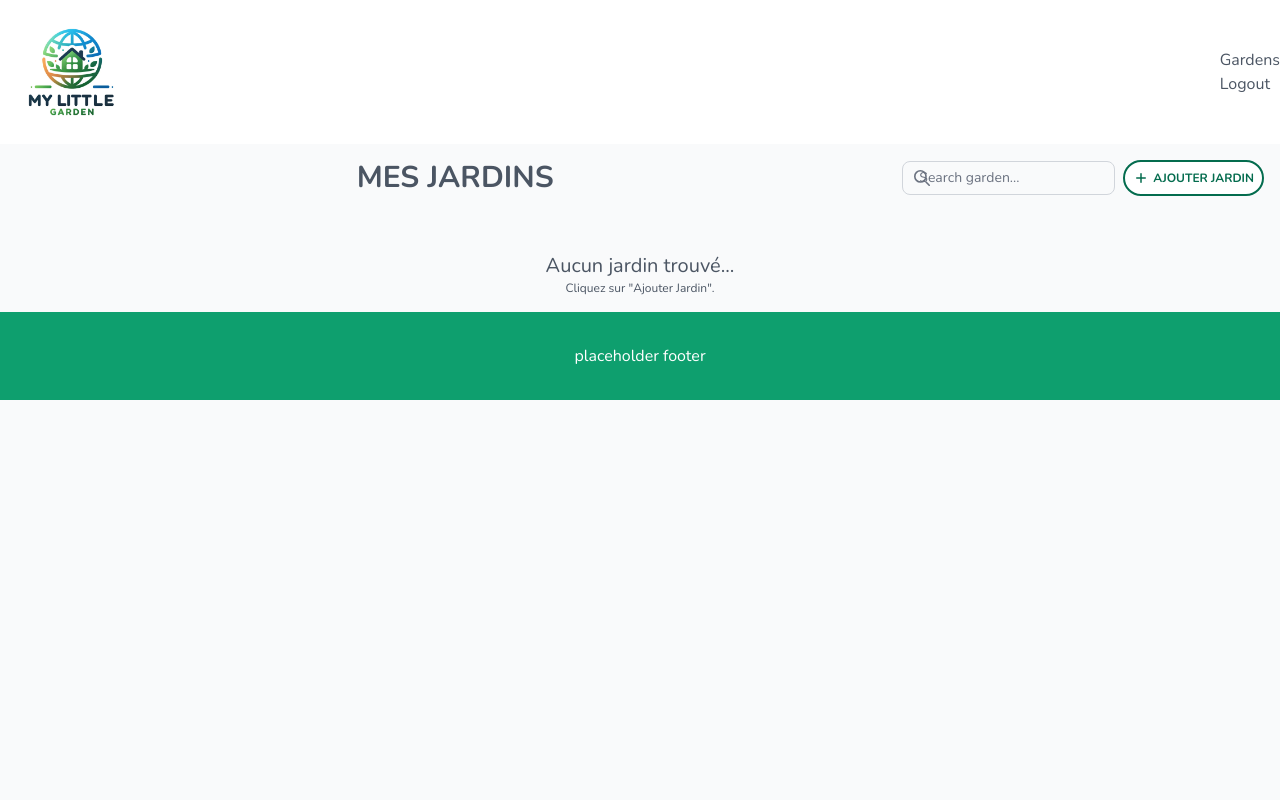
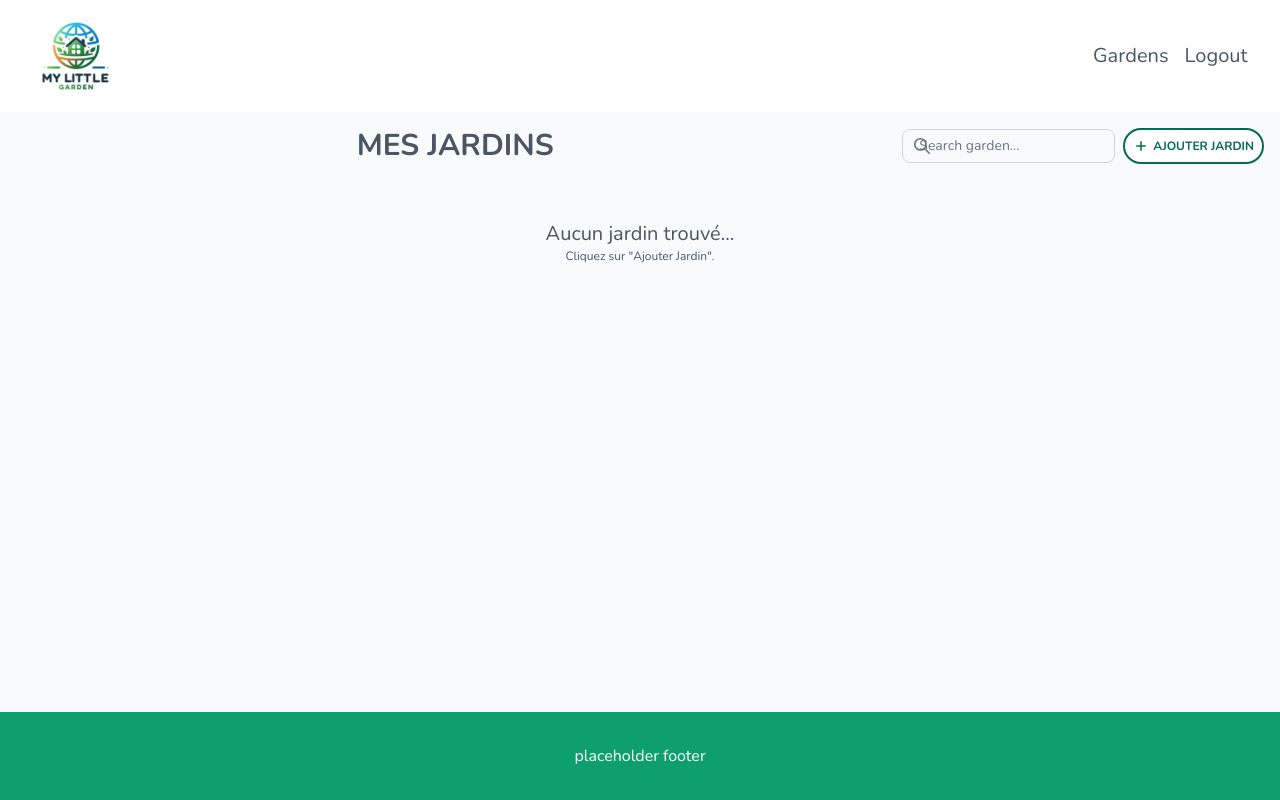
Before and after one commit to renlo08/my-little-garden, a Django app: page /gardens/ in a window 1280 px wide. Run offline with Django 4.2, Linux system fonts and the light colour scheme; the visitor is signed in with stand-in values (Sample User, id 1); data that the repository does not hold is empty; some libraries are stand-ins or nearby versions.

Commit message:
footer set at the end of the page. main as growable. Improve navbar.

```diff
--- a/app/static/css/mlghome-ui.css
+++ b/app/static/css/mlghome-ui.css
@@ -683,8 +667,8 @@ video {
   margin-top: 1rem;
 }
 
-.ms-2{
-  margin-inline-start: 0.5rem;
+.ml-5{
+  margin-left: 1.25rem;
 }
 
 .line-clamp-3{
@@ -746,20 +726,20 @@ video {
   height: 100%;
 }
 
-.h-32{
-  height: 8rem;
+.min-h-screen{
+  min-height: 100vh;
 }
 
-.h-16{
-  height: 4rem;
+.w-24{
+  width: 6rem;
 }
 
 .w-3{
   width: 0.75rem;
 }
 
-.w-36{
-  width: 9rem;
+.w-3\/5{
+  width: 60%;
 }
 
 .w-4{
@@ -778,32 +758,32 @@ video {
   width: 100%;
 }
 
-.w-48{
-  width: 12rem;
+.w-28{
+  width: 7rem;
 }
 
-.w-4\/5{
-  width: 80%;
+.flex-auto{
+  flex: 1 1 auto;
 }
 
-.w-1\/4{
-  width: 25%;
+.flex-none{
+  flex: none;
 }
 
-.w-3\/5{
-  width: 60%;
+.flex-grow{
+  flex-grow: 1;
 }
 
 .basis-1\/12{
   flex-basis: 8.333333%;
 }
 
+.basis-1\/6{
+  flex-basis: 16.666667%;
+}
+
 .basis-11\/12{
   flex-basis: 91.666667%;
-}
-
-.transform{
-  transform: translate(var(--tw-translate-x), var(--tw-translate-y)) rotate(var(--tw-rotate)) skewX(var(--tw-skew-x)) skewY(var(--tw-skew-y)) scaleX(var(--tw-scale-x)) scaleY(var(--tw-scale-y));
 }
 
 .cursor-pointer{
@@ -818,12 +798,20 @@ video {
   grid-template-columns: repeat(3, minmax(0, 1fr));
 }
 
+.grid-cols-2{
+  grid-template-columns: repeat(2, minmax(0, 1fr));
+}
+
 .grid-rows-1{
   grid-template-rows: repeat(1, minmax(0, 1fr));
 }
 
 .flex-row{
   flex-direction: row;
+}
+
+.flex-col{
+  flex-direction: column;
 }
 
 .flex-nowrap{
@@ -854,21 +850,8 @@ video {
   gap: 1.75rem;
 }
 
-.space-y-1 > :not([hidden]) ~ :not([hidden]){
-  --tw-space-y-reverse: 0;
-  margin-top: calc(0.25rem * calc(1 - var(--tw-space-y-reverse)));
-  margin-bottom: calc(0.25rem * var(--tw-space-y-reverse));
-}
-
-.divide-y > :not([hidden]) ~ :not([hidden]){
-  --tw-divide-y-reverse: 0;
-  border-top-width: calc(1px * calc(1 - var(--tw-divide-y-reverse)));
-  border-bottom-width: calc(1px * var(--tw-divide-y-reverse));
-}
-
-.divide-gray-100 > :not([hidden]) ~ :not([hidden]){
-  --tw-divide-opacity: 1;
-  border-color: rgb(243 244 246 / var(--tw-divide-opacity));
+.gap-4{
+  gap: 1rem;
 }
 
 .overflow-y-scroll{
--- a/app/templates/base.html
+++ b/app/templates/base.html
@@ -18,26 +18,32 @@
 
 
 </head>
-<body class="text-gray-600 font-body bg-gray-50">
+<body class="flex flex-col min-h-screen font-body bg-gray-50 text-gray-600">
 
-<header class="bg-white flex justify-between items-center">
+<header class="bg-white">
+    <div class="flex justify-between items-center mr-5">
+
         <!-- Logo-->
         <a href="{% url 'home' %}">
-        <img class="w-36 rounded-full"
+            <img class="w-28 rounded-full ml-5"
                  src="{% static 'img/logo.png' %}"
                  alt="MyLittleGarden">
         </a>
         <!-- Navbar -->
         {% include 'partials/navbar.html' %}
+    </div>
 
 </header>
 
 <!-- main and page content -->
+<main class="flex-grow">
+
     {% block content %}
         <h3>This will be replaced</h3>
     {% endblock content %}
+</main>
 
-<footer class="flex justify-center items-center text-white p-8 bg-green-500">placeholder footer</footer>
+<footer class="basis-1/6 text-center text-white p-8 bg-green-500">placeholder footer</footer>
 
 
 <script>
--- a/app/templates/gardens/gardens.html
+++ b/app/templates/gardens/gardens.html
@@ -2,7 +2,7 @@
 {% load static %}
 
 {% block content %}
-    <main class="ml-4 mr-4">
+    <div class="ml-4 mr-4">
         <div class="flex justify-between items-center">
 
             <h1 class="m-auto p-4 font-bold text-3xl uppercase">
@@ -50,7 +50,7 @@
 
             {% include 'gardens/partials/cards.html' %}
         </div>
-    </main>
+    </div>
 
     <aside>
         {#    TODO: Will contains the information related to the user#}
--- a/app/templates/index.html
+++ b/app/templates/index.html
@@ -1,12 +1,12 @@
 {% extends "base.html" %}
 
 {% block content %}
-    <main class="mt-4 mr-4">
-        <h1 class="flex justify-center m-2 p-4 font-bold text-3xl border-b-2 bg-green-600 rounded">
+    <div class="mt-4 mr-4">
+        <h1 class="text-center m-2 p-4 font-bold text-3xl border-b-2 bg-green-600 rounded">
             Un endroit unique pour le suivi de votre jardin</h1>
         <div class="m-8" >
             {% lorem 4 p %}
         </div>
-    </main>
+    </div>
 
 {% endblock content %}
--- a/app/templates/partials/navbar.html
+++ b/app/templates/partials/navbar.html
@@ -1,9 +1,8 @@
 {% load static %}
 
-<nav class="text-left">
+<nav class="text-left text-xl">
 
-    <div id="navbarNav">
-        <ul>
+        <ul class="grid grid-cols-2 gap-4">
             {% if user.is_authenticated %}
                 <li class="nav-item">
                     <a class="nav-link" href="{% url 'gardens:list' %}">Gardens</a>
@@ -20,5 +19,4 @@
                 </li>
             {% endif %}
         </ul>
-    </div>
 </nav>
```
Also changed, not shown: other parts of app/static/css/mlghome-ui.css (+25 -118 lines), app/templates/gardens/details.html (+9 -9 lines). Lines whose indentation alone changed are shown as unchanged.
